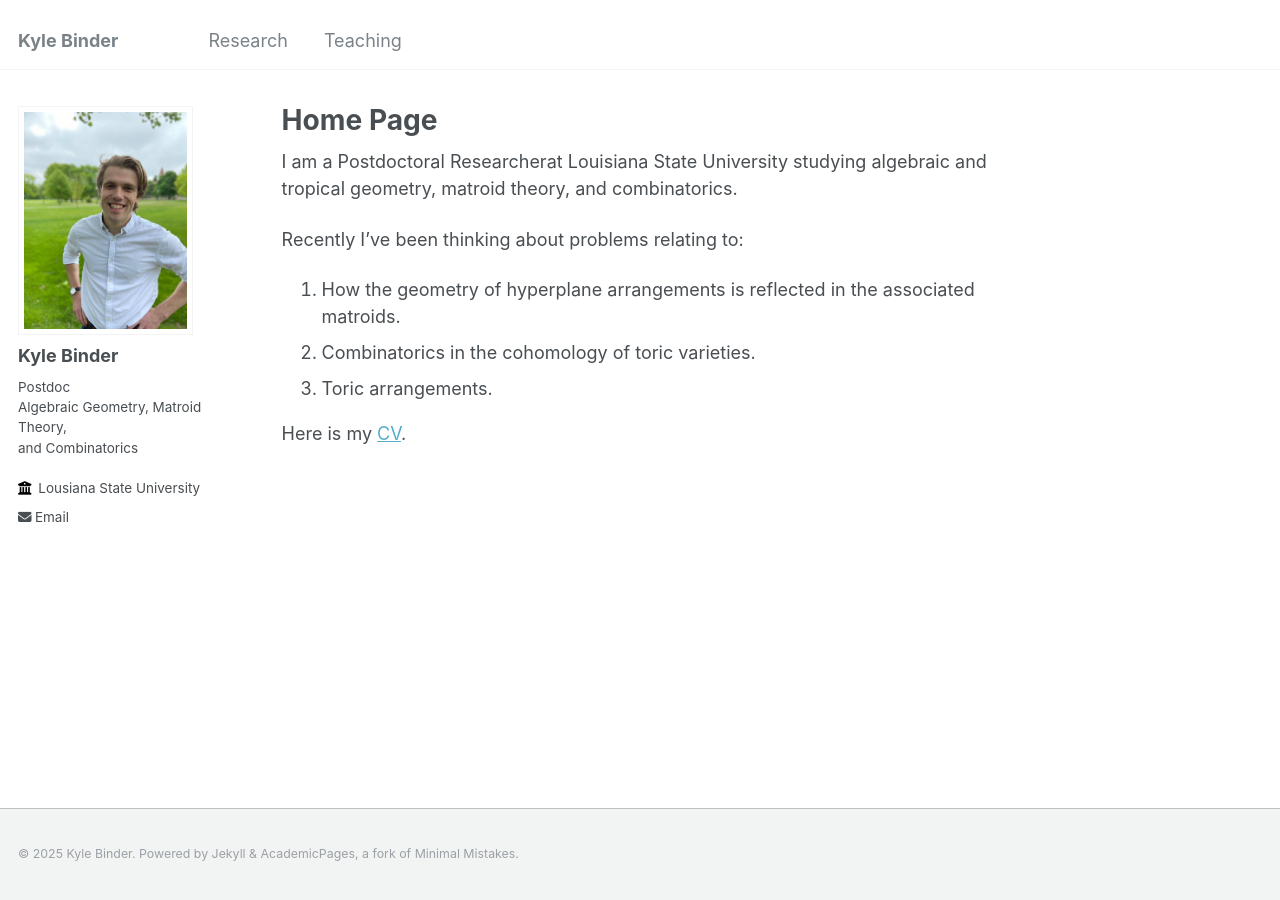
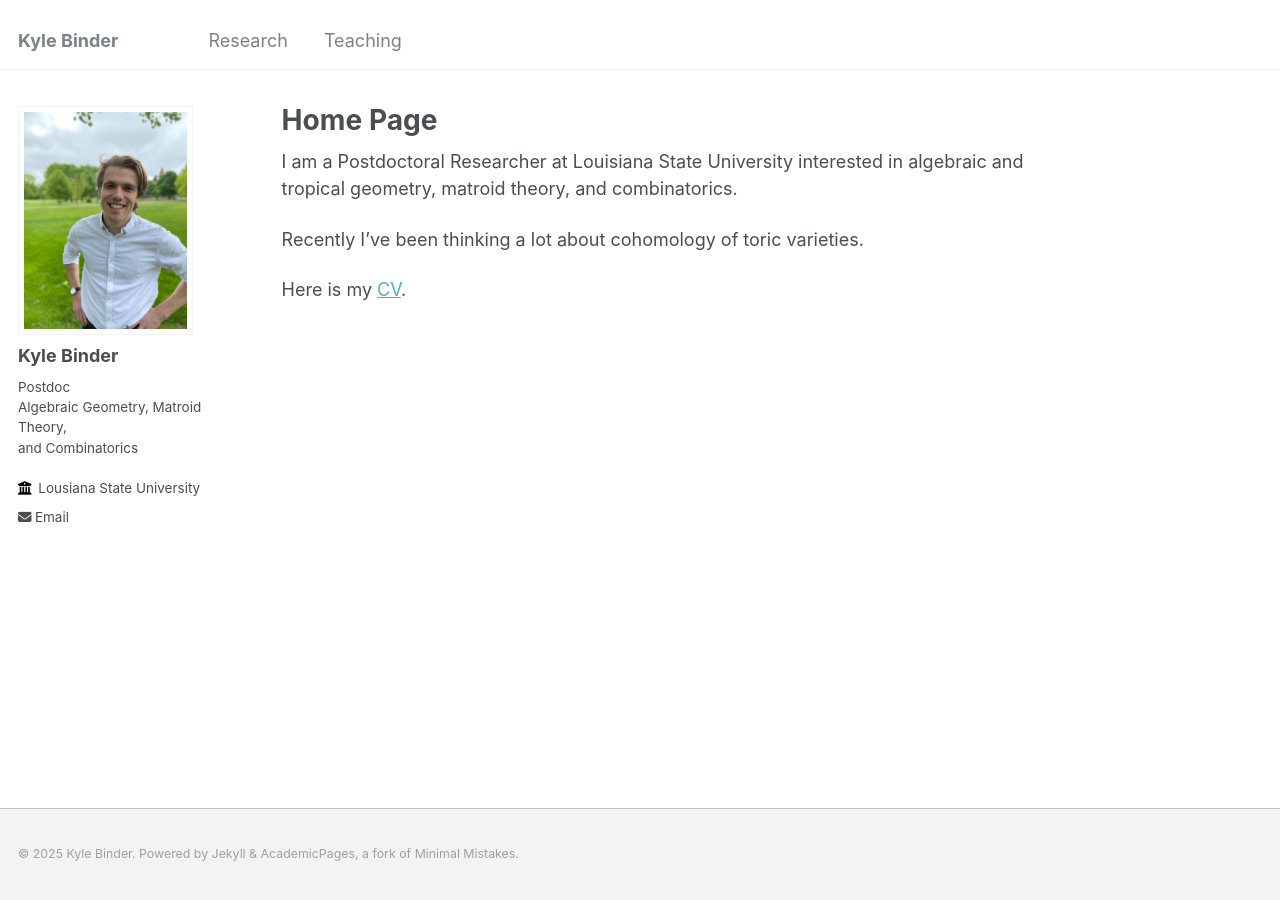
Before and after one commit to bindercommakyle/bindercommakyle.github.io, a Jekyll site: the page built from _pages/about.md, in a window 1280 px wide. Built offline with Jekyll 4.4.1, drawn with Linux system fonts in a browser that asks for light colours.

Commit message:
Update about.md

```diff
--- a/_pages/about.md
+++ b/_pages/about.md
@@ -7,11 +7,8 @@ redirect_from:
   - /about.html
 ---
 
-I am a Postdoctoral Researcherat Louisiana State University studying algebraic and tropical geometry, matroid theory, and combinatorics.
+I am a Postdoctoral Researcher at Louisiana State University interested in algebraic and tropical geometry, matroid theory, and combinatorics.
 
-Recently I've been thinking about problems relating to:
-1. How the geometry of hyperplane arrangements is reflected in the associated matroids.
-2. Combinatorics in the cohomology of toric varieties.
-3. Toric arrangements.
+Recently I've been thinking a lot about cohomology of toric varieties.
 
 Here is my [CV](https://bindercommakyle.github.io/files/cv.pdf).
```
